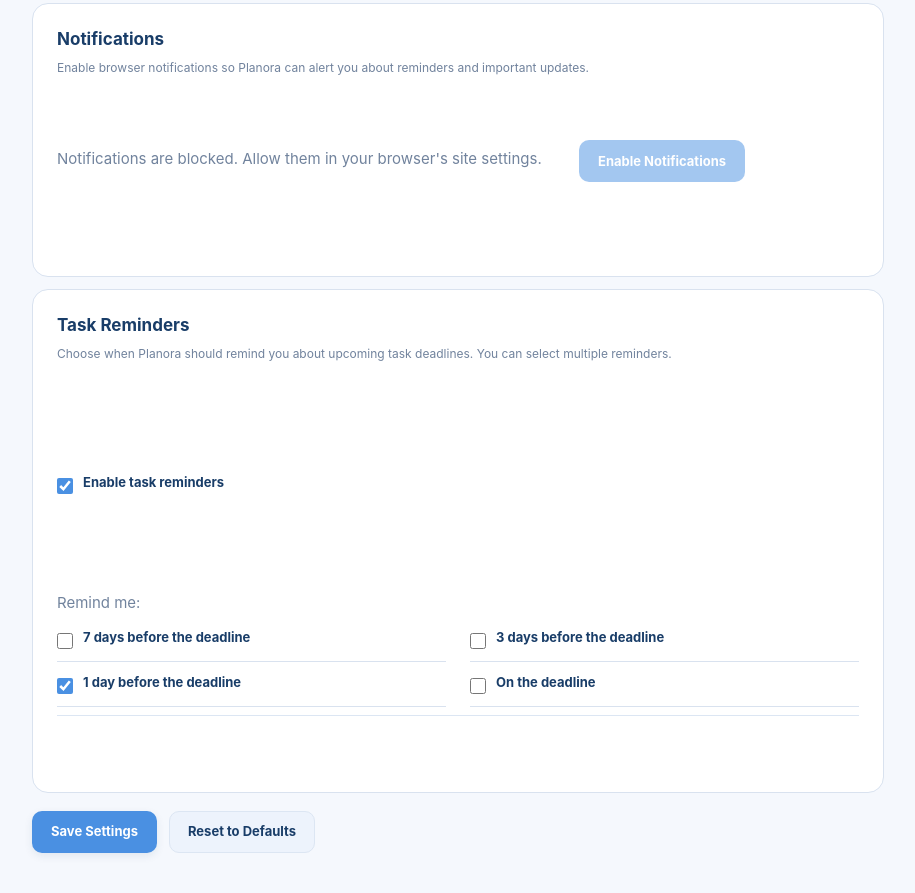
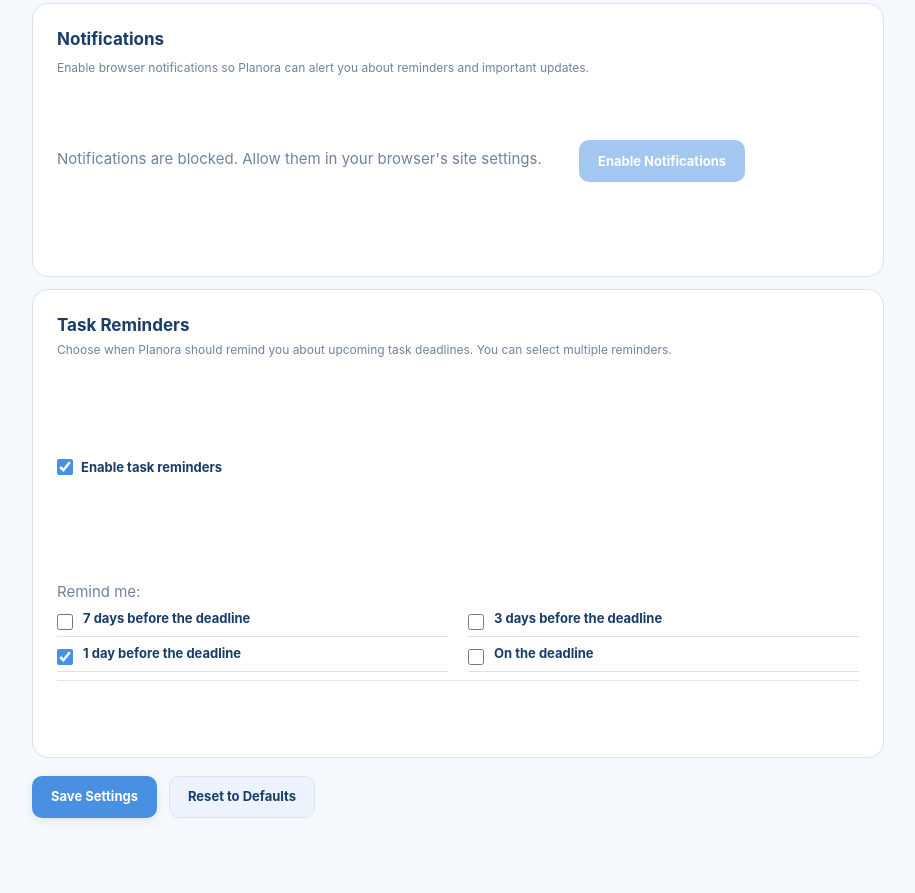
Before and after one commit to aisha0816/PlanoraforMYP, a website: page settings.html in a window 1280 px wide. Shown: the part 1718-2611 px from the top of the page, without its empty margins (182-1097 px from the left). After the commit the page ends 2588 px from the top, so only its background shows below. Drawn offline with nearby package versions, Linux system fonts and the light colour scheme.

Commit message:
Debugging #8.11

```diff
--- a/style.css
+++ b/style.css
@@ -1997,3 +1997,43 @@ label {
 .settings-page .settings-field:has(#reminder-7) > p {
     margin: 0 0 2px;
 }
+
+.settings-page .settings-group:has(#reminder-enabled) .settings-section-heading {
+    margin-bottom: 8px;
+}
+
+.settings-page .settings-group:has(#reminder-enabled) .settings-section-heading h2 {
+    margin-bottom: 4px;
+}
+
+.settings-page .settings-group:has(#reminder-enabled) label[for="reminder-enabled"] {
+    display: flex;
+    align-items: center;
+    justify-content: flex-start;
+    gap: 8px;
+    margin: 0 0 6px;
+    padding: 0;
+    line-height: 1.4;
+}
+
+.settings-page .settings-group:has(#reminder-enabled) label[for="reminder-enabled"] input {
+    flex: 0 0 16px;
+    width: 16px;
+    height: 16px;
+    margin: 0;
+}
+
+.settings-page .settings-field:has(#reminder-7) {
+    margin-top: 0;
+    gap: 8px 20px;
+}
+
+.settings-page .settings-field:has(#reminder-7) > p {
+    margin: 0;
+    line-height: 1.4;
+}
+
+.settings-page .settings-field:has(#reminder-7) > label {
+    margin: 0;
+    padding-bottom: 6px;
+}
```
